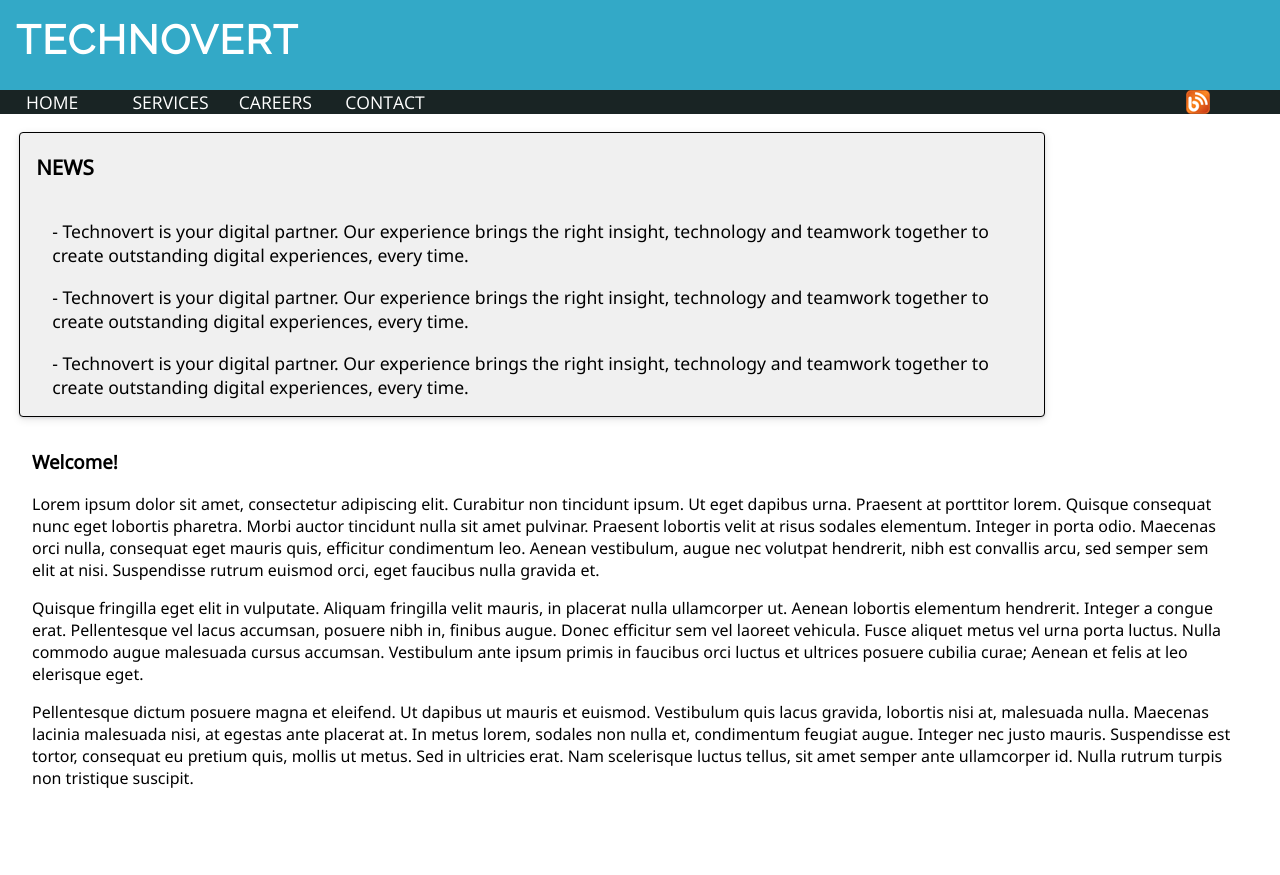
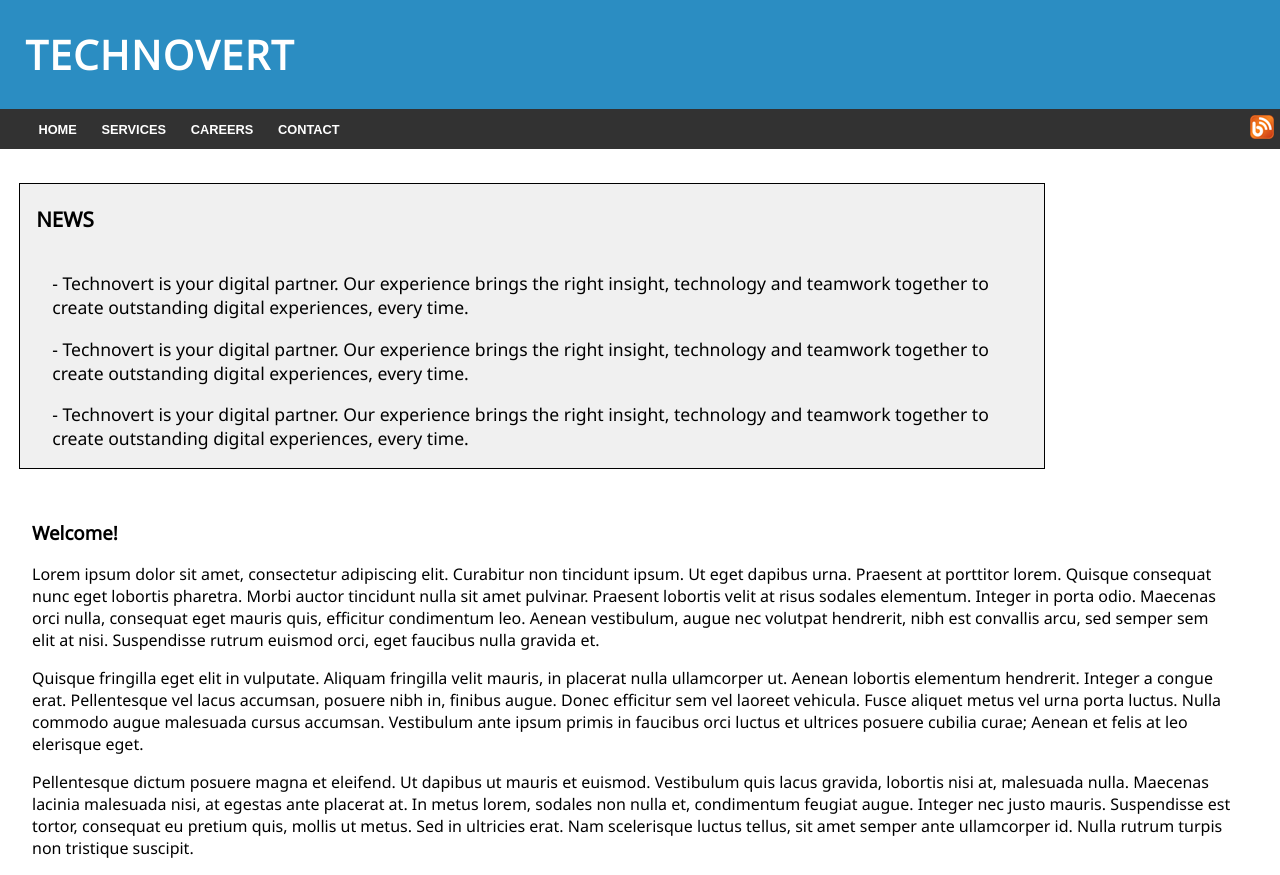
Before and after one commit to vijith07/Frontend, a plain HTML site: page task1.html in a window 1280 px wide. Before the commit the page ends 821 px from the top, so only its background shows below. Drawn offline with nearby package versions, Linux system fonts and the light colour scheme.

Commit message:
clean up

```diff
--- a/index.html
+++ b/index.html
@@ -4,13 +4,10 @@
         <meta charset="UTF-8" />
         <meta http-equiv="X-UA-Compatible" content="IE=edge" />
         <meta name="viewport" content="width=device-width, initial-scale=1.0" />
-        <!-- Meta Description -->
         <meta
           name="description"
           content="Vijith's Technovert frontend training"
         />
-
-        <!-- Facebook Meta Tags -->
     <meta
     property="og:url"
     content="https://eager-joliot-203b08.netlify.app/task1.html/"
@@ -25,8 +22,6 @@
     property="og:image"
     content="https://images.unsplash.com/photo-1593720213428-28a5b9e94613?ixlib=rb-1.2.1&ixid=MnwxMjA3fDB8MHxwaG90by1wYWdlfHx8fGVufDB8fHx8&auto=format&fit=crop&w=1170&q=80"
   />
-
-  <!-- Twitter Meta Tags -->
   <meta name="twitter:card" content="summary_large_image" />
   <meta property="twitter:domain" content="eager-joliot-203b08.netlify.app" />
   <meta
@@ -48,33 +43,21 @@
           rel="stylesheet"
           type="text/css"
         />
-        <!-- Standard favicon -->
         <link rel="icon" type="image/x-icon" href="images/blog-icon.png" />
-        <!-- Recommended favicon format -->
-        <link rel="icon" type="image/jpeg" href="images/frontend.jpg" />
         <link rel="stylesheet" href="task1.css" />
         <style>
           @import url('https://fonts.googleapis.com/css2?family=Raleway&display=swap');
         </style>
     <link
       rel="stylesheet"
-      href="https://stackpath.bootstrapcdn.com/bootstrap/4.4.1/css/bootstrap.min.css"
-      integrity="sha384-Vkoo8x4CGsO3+Hhxv8T/Q5PaXtkKtu6ug5TOeNV6gBiFeWPGFN9MuhOf23Q9Ifjh"
-      crossorigin="anonymous"
-    />
-    <!-- import fontawesome -->
-    <link
-      rel="stylesheet"
       href="https://cdnjs.cloudflare.com/ajax/libs/font-awesome/4.7.0/css/font-awesome.min.css"
     />
-
     <title>Frontend Tasks</title>
     <style>
       @import url('./base.css');
     </style>
   </head>
   <body>
-    <!-- Frontend Dev training -->
     <div class="container">
       <div class="row">
         <div class="col-md-12">
@@ -84,12 +67,9 @@
             </p>
         </div>
         </div>
-
-
     <div class="tasks">
         <div class="card">
             <a href="https://github.com/vijith07/Frontend">
-                <!-- fontawesome fa-github -->
                 <i class="fa fa-github fa-3x"></i>
               </a>
            </div>
@@ -105,9 +85,5 @@
       </div>
     </div>
     </div>
-
-
-
-
   </body>
 </html>
--- a/task1.css
+++ b/task1.css
@@ -4,21 +4,50 @@ html,body{
     margin:0%;
     padding:0%;
 }
+nav{
+    grid-area: navbar;
+    background-color: rgb(50,50,50);
+    padding: 0.5%;
+    padding-left: 3%;
+}
+nav ul{
+    list-style-type: none;
+    text-decoration: none;
+    margin: 0;
+    padding: 0;
+    display: flex;
+    justify-content: flex-start;
+    gap: 2%;
+    align-items: center;
+    flex-flow: wrap;
+}
+.brand{
+    font-family: 'Open Sans', sans-serif;
+    text-transform: uppercase;
+    color: white;
+}
+nav>ul>li>a{
+    text-decoration: none;
+    text-transform: uppercase;
+    font-family: Arial, Helvetica, sans-serif;
+    font-weight: bold;
+    font-size: 80%;
+    color: white;
+}
+nav>ul>li>a:hover{
+    color: rgba(255, 255, 255, 0.7);
+}
+.top{
+    grid-area: header;
+    background-color: rgb(43,141,194);
+    padding-left: 2%;
+}
+li:last-of-type {
+    margin-left: auto;
+    margin-bottom: 0%;
+}
 
-.hrow1{
-    height: 4.6em;
-    display:flex;
-    flex-wrap: wrap;
-    align-content: bottom;
-    padding-top: 1rem;
-    padding-left: 1rem;
-    font-family: 'Raleway', sans-serif;
-    background:rgb(51, 169, 199);
-    color:white;
-}
-.logo{
-    justify-content:right;
-}
+
 .brand{
     font-size: 2.5rem;
     font-weight: bold;
@@ -29,27 +58,8 @@ html,body{
 .brand:hover{
     color:rgb(1, 14, 17);
 }
-.hrow2{
-    display:grid;
-    height: auto;
-    padding-left:1rem;
-    grid-template-columns:10fr 0.8fr;
-    background:rgb(25, 36, 36);
-    font-family: 'Open Sans', sans-serif;
-    color:white;
-    font-size: 1.1em;
-}
-.hrow2links{
-    display:grid;
-    grid-template-columns:repeat(auto-fill, minmax(6rem, 1fr));
-    grid-gap:10px;
-    padding-left:10px;
-}
 
 
-
-
-/* make box resposive */
 .box{
     display:flex;
     flex-direction:column;
@@ -59,18 +69,21 @@ html,body{
     background-color: #f0f0f0;
     border: 1px solid black;
     font-size: 1.1em;
+    margin-top: 1rem;
     margin-left: 1.5%;
     width:80%;
-    border-radius:4px;
-    box-shadow:rgba(3, 8, 20, 0.1) 0px 0.15rem 0.5rem, rgba(2, 8, 20, 0.1) 0px 0.075rem 0.175rem;
-    transition: all 500ms;
-    overflow:hidden;
 }
-
-
-
 .welcome{
     margin: 2rem;
     margin-right: 3rem;
     font-family: 'Noto Sans', sans-serif;
 }
+.container{
+    height: 100%;
+    display: grid;
+    grid-template-columns: 1fr;
+    grid-template-areas: "header"
+                         "navbar"
+                         "box"
+                         "welcome";
+}
--- a/task1.html
+++ b/task1.html
@@ -67,44 +67,44 @@
     </style>
   </head>
   <body>
-    <header>
-      <div class="hrow1">
-        <div class="brand">TECHNOVERT</div>
-      </div>
-      <div class="hrow2">
-        <div class="hrow2links">
-          <div class="links">HOME</div>
-          <div class="links">SERVICES</div>
-          <div class="links">CAREERS</div>
-          <div class="links">CONTACT</div>
-        </div>
-        <div class="logo">
-          <img class="logo" src="images/blog-icon.png" alt="logo" />
-        </div>
-      </div>
+    <div class="container">
+      <header class="top">
+        <h1 class="brand">Technovert</h1>
       </header>
+      <nav>
+        <ul>
+          <li><a href="#">Home</a></li>
+          <li><a href="#">Services</a></li>
+          <li><a href="#">Careers</a></li>
+          <li><a href="#">Contact</a></li>
+          <li class="logo">
+            <a id="blog-icon" href="#">
+              <img src="images/blog-icon.png" alt="blog-icon" />
+            </a>
+          </li>
+        </ul>
+      </nav>
       <br />
       <div class="box">
         <h3 style="padding-left: 1rem;">NEWS</h3>
         <div style="padding-left: 2rem;" class="content">
           <p>
-          - Technovert is your digital partner. Our experience brings the right
-          insight, technology and teamwork together to create outstanding
-          digital experiences, every time.
+            - Technovert is your digital partner. Our experience brings the
+            right insight, technology and teamwork together to create
+            outstanding digital experiences, every time.
           </p>
           <p>
-          - Technovert is your digital partner. Our experience brings the right
-          insight, technology and teamwork together to create outstanding
-          digital experiences, every time.
+            - Technovert is your digital partner. Our experience brings the
+            right insight, technology and teamwork together to create
+            outstanding digital experiences, every time.
           </p>
           <p>
-          - Technovert is your digital partner. Our experience brings the right
-          insight, technology and teamwork together to create outstanding
-          digital experiences, every time.
+            - Technovert is your digital partner. Our experience brings the
+            right insight, technology and teamwork together to create
+            outstanding digital experiences, every time.
           </p>
         </div>
       </div>
-
       <div class="welcome">
         <h3>Welcome!</h3>
         <p>
@@ -122,21 +122,22 @@
           mauris, in placerat nulla ullamcorper ut. Aenean lobortis elementum
           hendrerit. Integer a congue erat. Pellentesque vel lacus accumsan,
           posuere nibh in, finibus augue. Donec efficitur sem vel laoreet
-        vehicula. Fusce aliquet metus vel urna porta luctus. Nulla commodo augue
-        malesuada cursus accumsan. Vestibulum ante ipsum primis in faucibus orci
-        luctus et ultrices posuere cubilia curae; Aenean et felis at leo
-        elerisque eget.
+          vehicula. Fusce aliquet metus vel urna porta luctus. Nulla commodo
+          augue malesuada cursus accumsan. Vestibulum ante ipsum primis in
+          faucibus orci luctus et ultrices posuere cubilia curae; Aenean et
+          felis at leo elerisque eget.
         </p>
         <p>
           Pellentesque dictum posuere magna et eleifend. Ut dapibus ut mauris et
           euismod. Vestibulum quis lacus gravida, lobortis nisi at, malesuada
-        nulla. Maecenas lacinia malesuada nisi, at egestas ante placerat at. In
-        metus lorem, sodales non nulla et, condimentum feugiat augue. Integer
-        nec justo mauris. Suspendisse est tortor, consequat eu pretium quis,
-        mollis ut metus. Sed in ultricies erat. Nam scelerisque luctus tellus,
-        sit amet semper ante ullamcorper id. Nulla rutrum turpis non tristique
-        suscipit.
+          nulla. Maecenas lacinia malesuada nisi, at egestas ante placerat at.
+          In metus lorem, sodales non nulla et, condimentum feugiat augue.
+          Integer nec justo mauris. Suspendisse est tortor, consequat eu pretium
+          quis, mollis ut metus. Sed in ultricies erat. Nam scelerisque luctus
+          tellus, sit amet semper ante ullamcorper id. Nulla rutrum turpis non
+          tristique suscipit.
         </p>
+      </div>
     </div>
   </body>
 </html>
```
Lines whose indentation alone changed are shown as unchanged.
